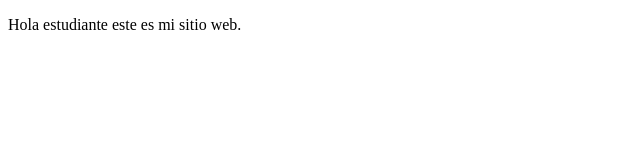
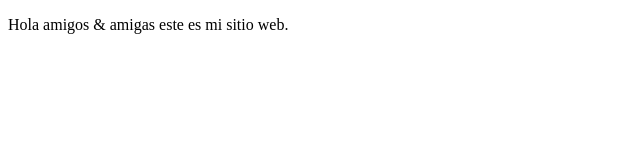
Before and after one commit to evelynminis/proyectoDemoCursoPrework, a plain HTML site: page index.html in a window 1280 px wide. Shown: the full height of the page, 0-640 px from the left. Drawn offline with Linux system fonts and the light colour scheme.

Commit message:
first commit

```diff
--- a/index.html
+++ b/index.html
@@ -8,7 +8,7 @@
 </head>
 <body>
     <p>
-        Hola estudiante este es mi sitio web.
+        Hola amigos & amigas este es mi sitio web.
 
     </p>
 </body>
```
